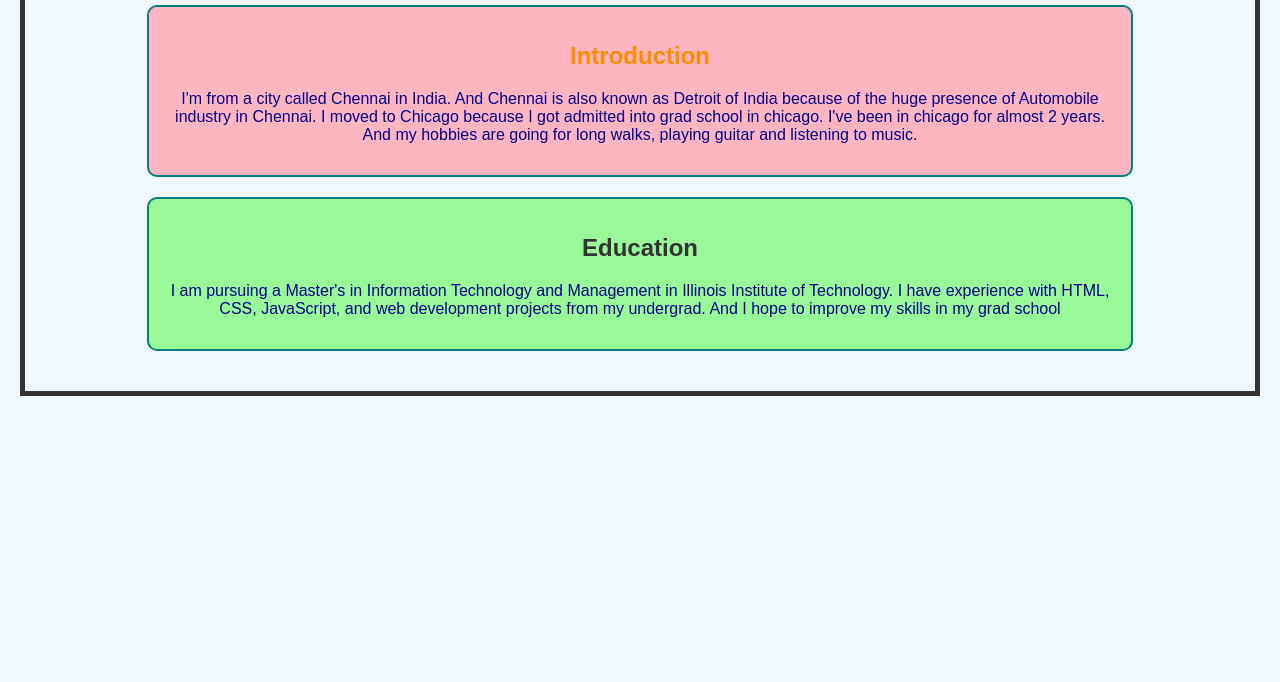
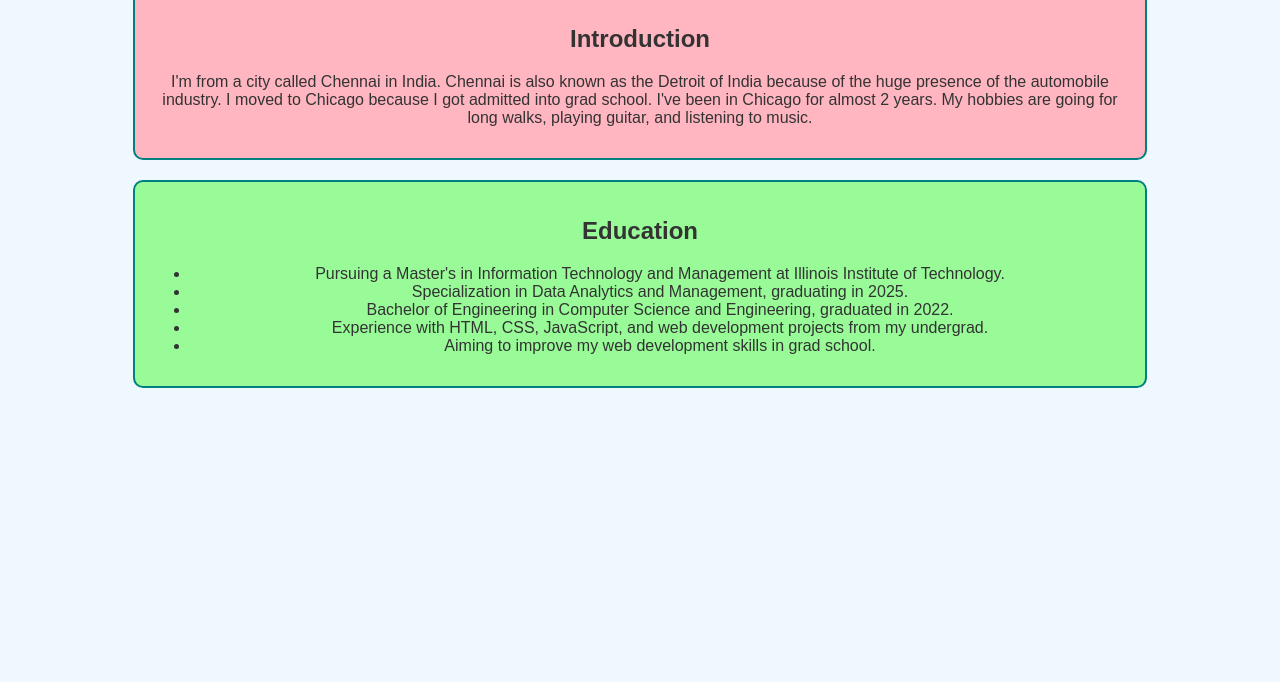
Before and after one commit to JoelNithishKumar/JoelNithishKumar.github.io, a plain HTML site: page index.html in a window 1280 px wide. Shown: the part 118-800 px from the top of the page. Drawn offline with Linux system fonts and the light colour scheme.

Commit message:
index.html

```diff
--- a/index.html
+++ b/index.html
@@ -6,17 +6,24 @@
     <title>Welcome to My Web Application Foundation Class</title>
     <link rel="stylesheet" href="style.css">
 </head>
-<body style="border: 5px solid #333; margin: 20px;">
+
+<body>
     <h1>Joel Nithish Kumar Murugan</h1>
 
     <section id="introduction">
-        <h2 style="color: darkorange;">Introduction</h2>
-        <p style="color: darkblue;">I'm from a city called Chennai in India. And Chennai is also known as Detroit of India because of the huge presence of Automobile industry in Chennai. I moved to Chicago because I got admitted into grad school in chicago. I've been in chicago for almost 2 years. And my hobbies are going for long walks, playing guitar and listening to music.</p>
+        <h2>Introduction</h2>
+        <p>I'm from a city called Chennai in India. Chennai is also known as the Detroit of India because of the huge presence of the automobile industry. I moved to Chicago because I got admitted into grad school. I've been in Chicago for almost 2 years. My hobbies are going for long walks, playing guitar, and listening to music.</p>
     </section>
 
     <section id="education">
-        <h2 tyle="color: red;">Education</h2>
-        <p style="color: darkblue;">I am pursuing a Master's in Information Technology and Management in Illinois Institute of Technology. I have experience with HTML, CSS, JavaScript, and web development projects from my undergrad. And I hope to improve my skills in my grad school</p>
+        <h2>Education</h2>
+        <ul>
+            <li>Pursuing a Master's in Information Technology and Management at Illinois Institute of Technology.</li>
+            <li>Specialization in Data Analytics and Management, graduating in 2025.</li>
+            <li>Bachelor of Engineering in Computer Science and Engineering, graduated in 2022.</li>
+            <li>Experience with HTML, CSS, JavaScript, and web development projects from my undergrad.</li>
+            <li>Aiming to improve my web development skills in grad school.</li>
+        </ul>
     </section>
 </body>
 </html>
```
